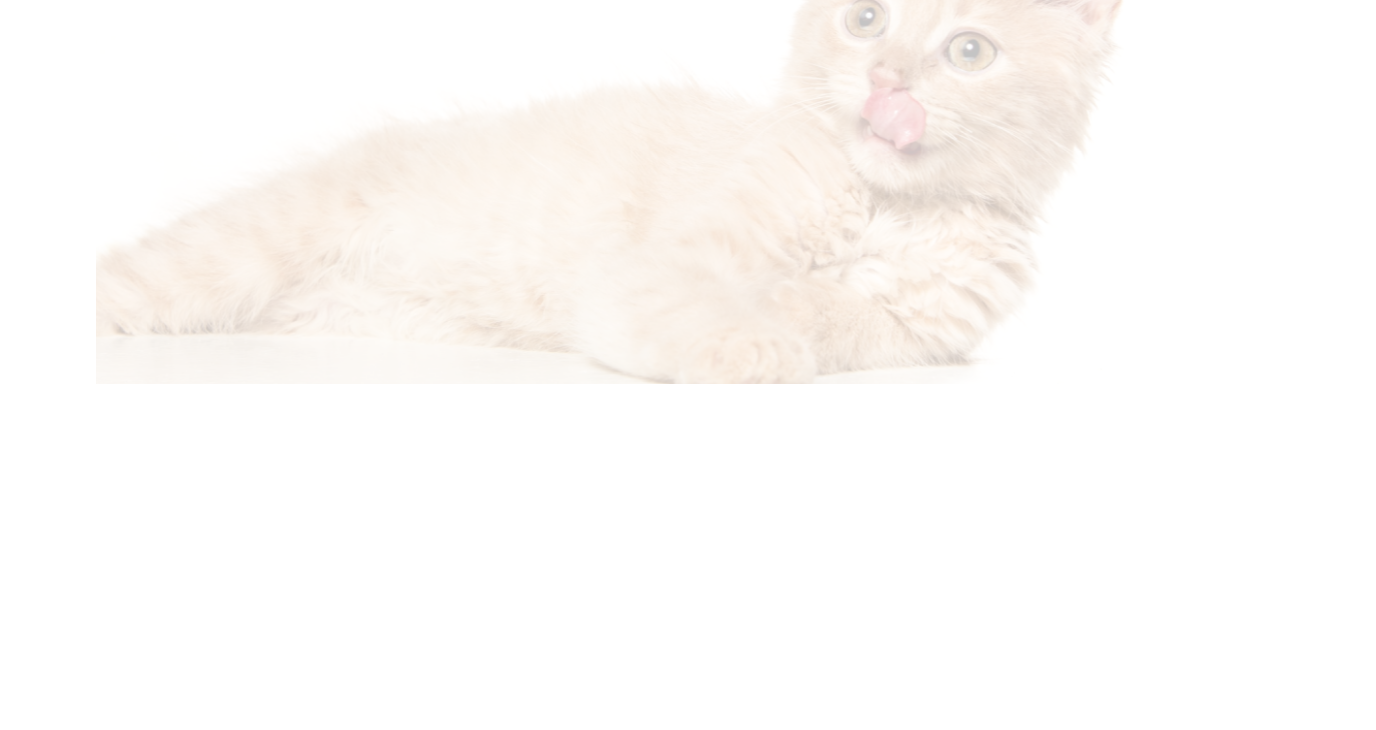
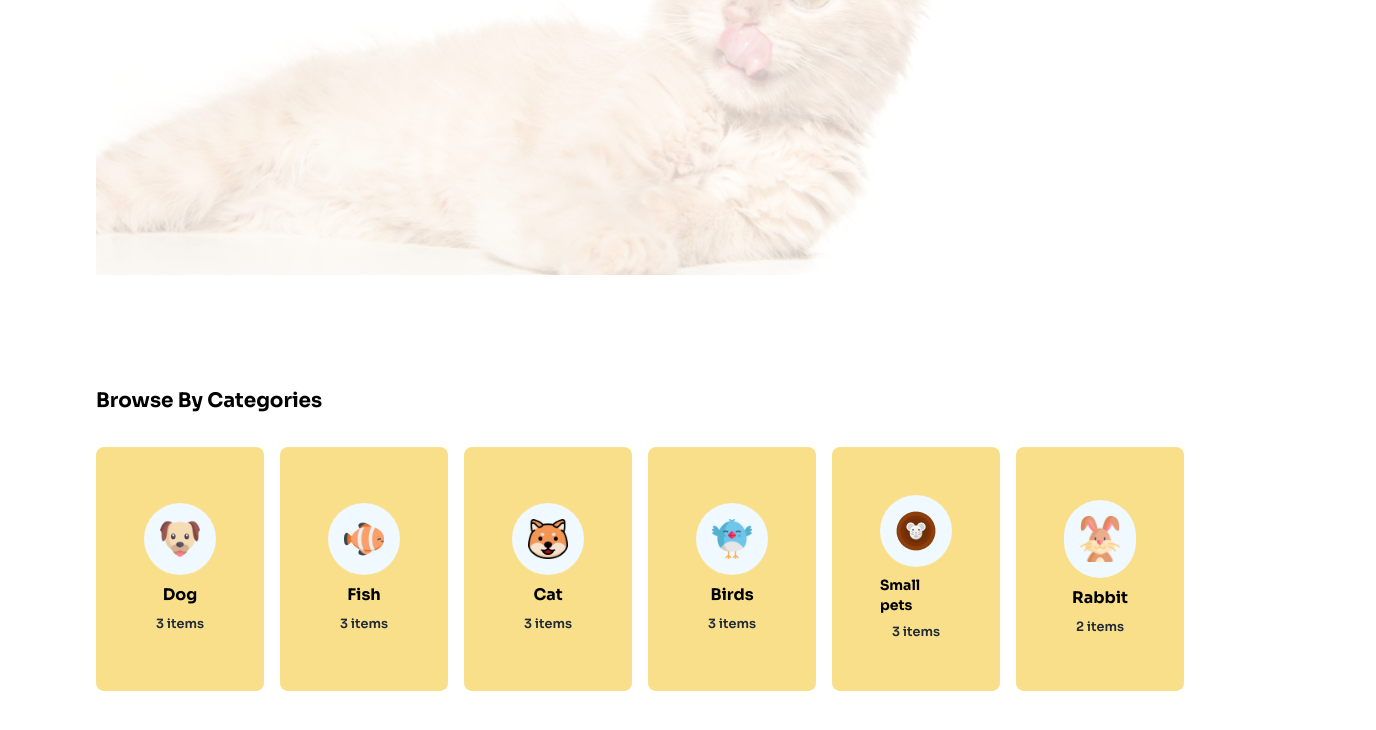
Before and after one commit to rabiul3000/pet-store, a plain HTML site: page index.html in a window 1280 px wide. Shown: the part 446-1176 px from the top of the page, 1376 px wide, since content can reach past the window. Before the commit the page ends 830 px from the top, so only its background shows below. Drawn offline with nearby package versions, Linux system fonts and the light colour scheme; a web font is replaced by a local one.

Commit message:
browse by catagory section is added

```diff
--- a/index.html
+++ b/index.html
@@ -105,7 +105,7 @@
 
 			<!-- banner section start -->
 			<section
-				class="banner relative flex flex-col lg:flex-col mx-4 lg:container lg:mx-24"
+				class="banner relative flex flex-col lg:flex-col lg:container px-4 lg:px-24"
 			>
 				<div class="lg:top-20 flex flex-col gap-4 lg:absolute">
 					<h1 class="font-adlam text-2xl lg:text-5xl z-10">
@@ -130,11 +130,96 @@
 			</section>
 			<!-- banner section end -->
 
-			<!-- categories section -->
-			<section class="container lg:mx-24">
+			<!-- categories section start -->
+			<section class="container lg:px-24 px-4 lg:py-20">
+				<h1 class="text-xl font-bold py-8">Browse By Categories</h1>
+				<div class="cards grid grid-cols-2 lg:grid-cols-6 gap-2 lg:gap-4">
+					<div
+						class="card rounded-lg bg-[#F9DF8A] w-50 h-75 p-8 lg:p-12 flex flex-col justify-center items-center gap-2"
+					>
+						<div class="bg-sky-50 flex justify-center rounded-full p-4">
+							<img
+								class="object-scale-down"
+								src="./media/dog-cartoon.png"
+								alt="dog"
+							/>
+						</div>
+						<storng class="font-bold">Dog</storng>
+						<small class="font-semibold text-gray-800">3 items</small>
+					</div>
 
+					<div
+						class="card rounded-lg bg-[#F9DF8A] w-50 h-75 p-8 lg:p-12 flex flex-col justify-center items-center gap-2"
+					>
+						<div class="bg-sky-50 flex justify-center rounded-full p-4">
+							<img
+								class="object-scale-down"
+								src="./media/fish-cartoon.png"
+								alt="fish"
+							/>
+						</div>
+						<storng class="font-bold">Fish</storng>
+						<small class="font-semibold text-gray-800">3 items</small>
+					</div>
+
+					<div
+						class="card rounded-lg bg-[#F9DF8A] w-50 h-75 p-8 lg:p-12 flex flex-col justify-center items-center gap-2"
+					>
+						<div class="bg-sky-50 flex justify-center rounded-full p-4">
+							<img
+								class="object-scale-down"
+								src="./media/cat-cartoon.png"
+								alt="cat"
+							/>
+						</div>
+						<storng class="font-bold">Cat</storng>
+						<small class="font-semibold text-gray-800">3 items</small>
+					</div>
+
+					<div
+						class="card rounded-lg bg-[#F9DF8A] w-50 h-75 p-8 lg:p-12 flex flex-col justify-center items-center gap-2"
+					>
+						<div class="bg-sky-50 flex justify-center rounded-full p-4">
+							<img
+								class="object-scale-down"
+								src="./media/bird-cartoon.png"
+								alt="birds"
+							/>
+						</div>
+						<storng class="font-bold">Birds</storng>
+						<small class="font-semibold text-gray-800">3 items</small>
+					</div>
+
+					<div
+					class="card rounded-lg bg-[#F9DF8A] w-50 h-75 p-8 lg:p-12 flex flex-col justify-center items-center gap-2"
+					>
+						<div class="bg-sky-50 flex justify-center rounded-full p-4">
+							<img
+								class="object-scale-down"
+								src="./media/mouse-cartoon.png"
+								alt="small pets"
+							/>
+						</div>
+						<p class="font-bold text-sm">Small pets</p>
+						<small class="font-semibold text-gray-800">3 items</small>
+					</div>
+
+					<div
+						class="card rounded-lg bg-[#F9DF8A] p-8  h-75 lg:p-12 flex flex-col justify-center items-center gap-2"
+					>
+						<div class="bg-sky-50 flex justify-center rounded-full p-4">
+							<img
+								class="object-scale-down"
+								src="./media/rabbit-cartoon.png"
+								alt="rabbit-cartoon"
+							/>
+						</div>
+						<storng class="font-bold">Rabbit</storng>
+						<small class="font-semibold text-gray-800">2 items</small>
+					</div>
+				</div>
 			</section>
-			<!-- categories section -->
+			<!-- categories section end -->
 		</main>
 	</body>
 </html>
```
